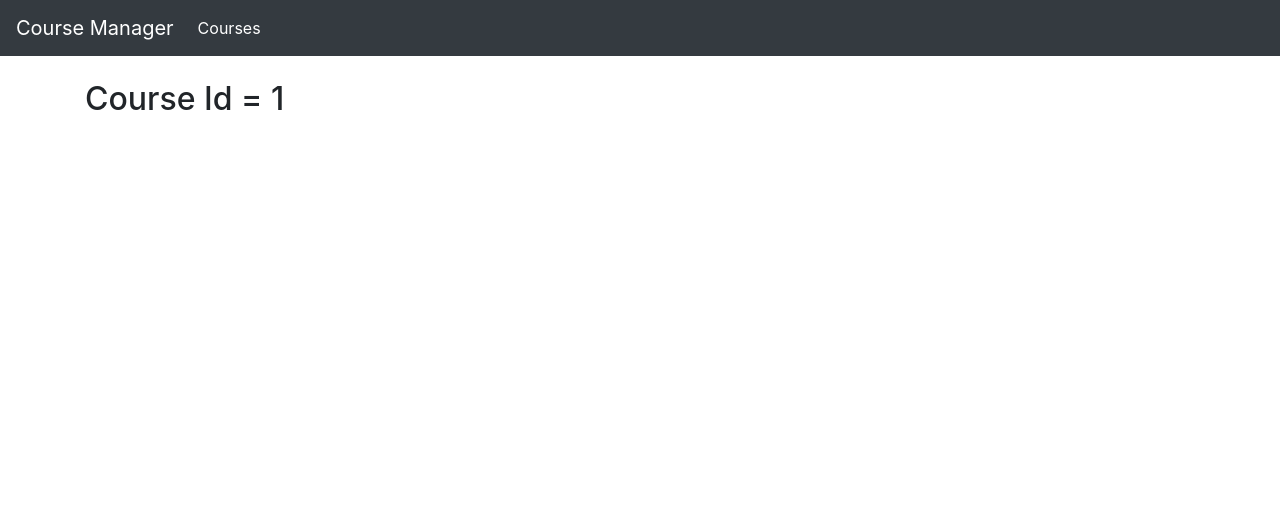
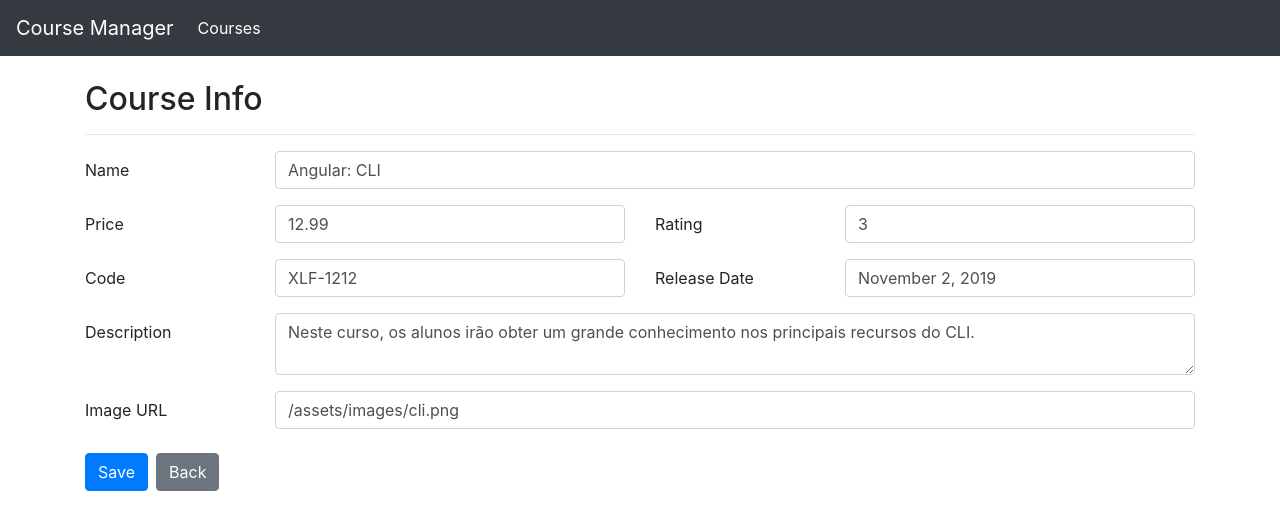
Before and after one commit to ERAjeje/course-manager-Bootcamp-DIO-Everis, an Angular app: page /courses/info/1 in a window 1280 px wide. Shown: the top 530 px of the page. Built offline with nearby package versions, Linux system fonts and the light colour scheme.

Commit message:
implemt form de course-info.component

```diff
--- a/src/app/courses/course-info.component.html
+++ b/src/app/courses/course-info.component.html
@@ -1 +1,90 @@
-<h2>Course Id = {{ courseId }}</h2>
+<h2>Course Info</h2>
+<hr>
+<form #courseForm="ngForm">
+  <div class="form-group row">
+    <label class="col-sm-2 col-form-label">Name</label>
+    <div class="col-sm-10">
+      <input [(ngModel)]="course.name" required type="text" name="name" #courseName="ngModel" class="form-control"
+        [ngClass]="{'is-invalid': courseName.invalid}">
+      <div class="invalid-feedback">
+        <span>Course name is required</span>
+      </div>
+    </div>
+  </div>
+  <div class="form-group row">
+    <div class="col">
+      <div class="row">
+        <label class="col-sm-4 col-form-label">Price</label>
+        <div class="col-sm-8">
+          <input [(ngModel)]="course.price" required type="number" name="price" #coursePrice="ngModel"
+            class="form-control" [ngClass]="{'is-invalid': coursePrice.invalid}">
+          <div class="invalid-feedback">
+            <span>Course price is required</span>
+          </div>
+        </div>
+      </div>
+    </div>
+    <div class="col">
+      <div class="row">
+        <label class="col-sm-4 col-form-label">Rating</label>
+        <div class="col-sm-8">
+          <input [(ngModel)]="course.rating" required type="number" name="rating" #courseRating="ngModel"
+            class="form-control" [ngClass]="{'is-invalid': courseRating.invalid}">
+          <div class="invalid-feedback">
+            <span>Course rating is required</span>
+          </div>
+        </div>
+      </div>
+    </div>
+  </div>
+  <div class="form-group row">
+    <div class="col">
+      <div class="row">
+        <label class="col-sm-4 col-form-label">Code</label>
+        <div class="col-sm-8">
+          <input [(ngModel)]="course.code" required type="text" name="code" #courseCode="ngModel" class="form-control"
+            [ngClass]="{'is-invalid': courseCode.invalid}">
+          <div class="invalid-feedback">
+            <span>Course code is required</span>
+          </div>
+        </div>
+      </div>
+    </div>
+    <div class="col">
+      <div class="row">
+        <label class="col-sm-4 col-form-label">Release Date</label>
+        <div class="col-sm-8">
+          <input [(ngModel)]="course.releaseDate" required type="text" name="release" #courseReleaseDate="ngModel"
+            class="form-control" [ngClass]="{'is-invalid': courseReleaseDate.invalid}">
+          <div class="invalid-feedback">
+            <span>Course release date is required</span>
+          </div>
+        </div>
+      </div>
+    </div>
+  </div>
+  <div class="form-group row">
+    <label class="col-sm-2 col-form-label">Description</label>
+    <div class="col-sm-10">
+      <textarea [(ngModel)]="course.description" required type="text" name="description" #courseDescription="ngModel"
+        class="form-control" [ngClass]="{'is-invalid': courseDescription.invalid}"></textarea>
+      <div class="invalid-feedback">
+        <span>Course description is required</span>
+      </div>
+    </div>
+  </div>
+  <div class="form-group row">
+    <label class="col-sm-2 col-form-label">Image URL</label>
+    <div class="col-sm-10">
+      <input [(ngModel)]="course.imageUrl" required type="text" name="imageUrl" #courseImageUrl="ngModel"
+        class="form-control" [ngClass]="{'is-invalid': courseImageUrl.invalid}">
+      <div class="invalid-feedback">
+        <span>Course image URL is required</span>
+      </div>
+    </div>
+  </div>
+  <div class="row mx-auto mt-4">
+    <button [disabled]="courseForm.invalid" (click)="save()" [routerLink]="['/courses']" class="btn btn-primary mr-2">Save</button>
+    <button [routerLink]="['/courses']" class="btn btn-secondary mr-2">Back</button>
+  </div>
+</form>
--- a/src/app/courses/course-info.component.ts
+++ b/src/app/courses/course-info.component.ts
@@ -1,18 +1,24 @@
+import { CourseService } from './course.service';
 import { Component, OnInit } from "@angular/core";
 import { ActivatedRoute } from "@angular/router";
+import { Course } from './course';
 
 @Component({
   templateUrl: './course-info.component.html'
 })
 export class CourseInfoComponent implements OnInit {
 
-  courseId!: number;
+  course!: Course;
 
-  constructor(private activatedRoute: ActivatedRoute) {
+  constructor(private activatedRoute: ActivatedRoute, private courseService: CourseService) {
 
   }
 
   ngOnInit(): void {
-    this.courseId = Number(this.activatedRoute.snapshot.paramMap.get('id'));
+    this.course = this.courseService.retrieveById(Number(this.activatedRoute.snapshot.paramMap.get('id')));
+  }
+
+  save(): void {
+    this.courseService.save(this.course);
   }
 }
--- a/src/app/courses/course.service.ts
+++ b/src/app/courses/course.service.ts
@@ -8,6 +8,17 @@ export class CourseService {
 
   retrieveAll(): Course[] {
     return COURSES;
+  }
+
+  retrieveById(id: Number): Course {
+    return COURSES.find((courseIterator: Course) => courseIterator.id === id)!;
+  }
+
+  save(course: Course): void {
+    if(course.id) {
+      const index = COURSES.findIndex((courseIterator: Course) => courseIterator.id === course.id);
+      COURSES[index] = course;
+    }
   }
 
 }
```
